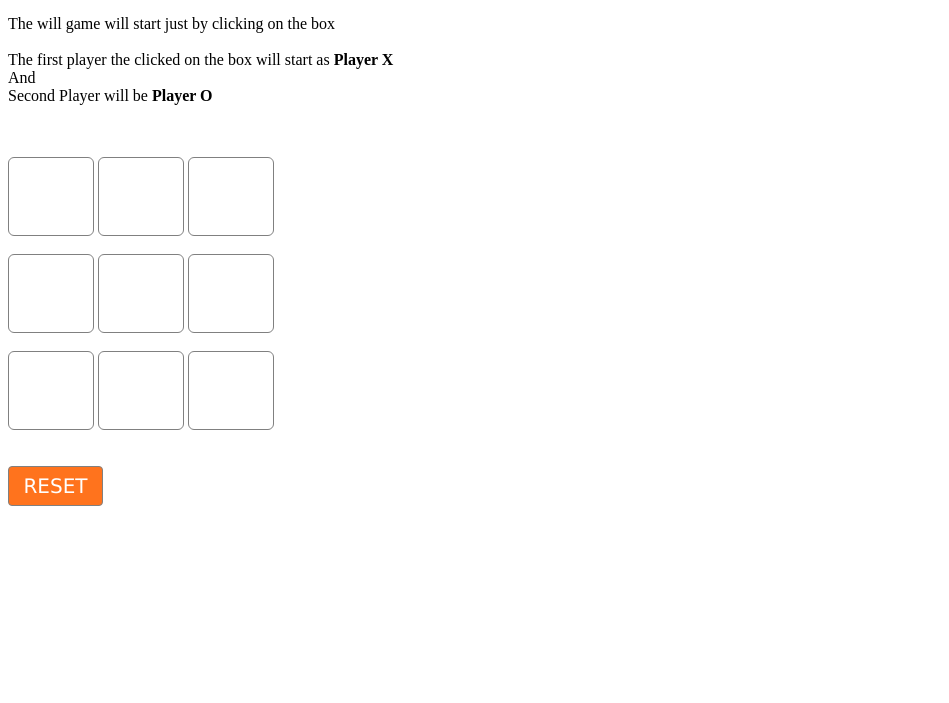
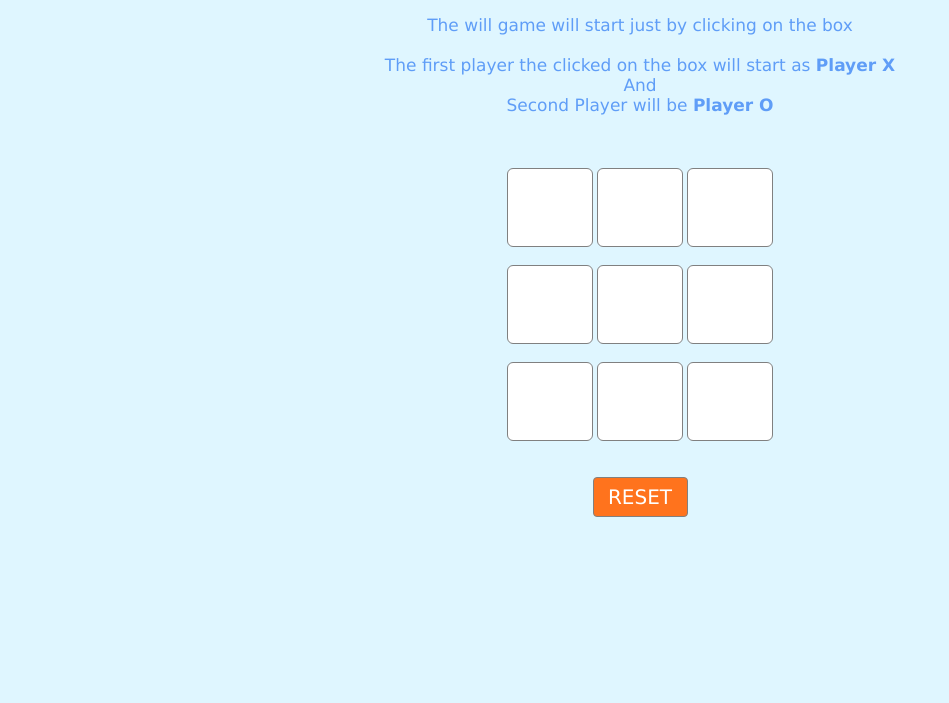
Before and after one commit to peluzza11/TIC-TAC-TOE-PROJECT, a plain HTML site: page Board Game/index.html in a window 1280 px wide. Shown: the part 97-800 px from the top of the page, without its empty margins (0-949 px from the left). Drawn offline with Linux system fonts and the light colour scheme.

Commit message:
Update styles.css

```diff
--- a/Board Game/styles.css
+++ b/Board Game/styles.css
@@ -29,3 +29,27 @@ h1{
     font-size: 20px;
     cursor: pointer;
 }
+
+/*Players turn*/
+#print {
+    font-family: Verdana, Geneva, Tahoma, sans-serif;
+    color: #FF731D ;
+    font-size: 20px;
+}
+
+
+#main{
+    text-align: center;
+}
+
+/*game instructions*/
+#ins{
+    font-family: Verdana, Geneva, Tahoma, sans-serif;
+
+    color:#5F9DF7;
+    font-size: 17px;
+}
+
+body{
+    background-color: #DFF6FF;
+}
```
